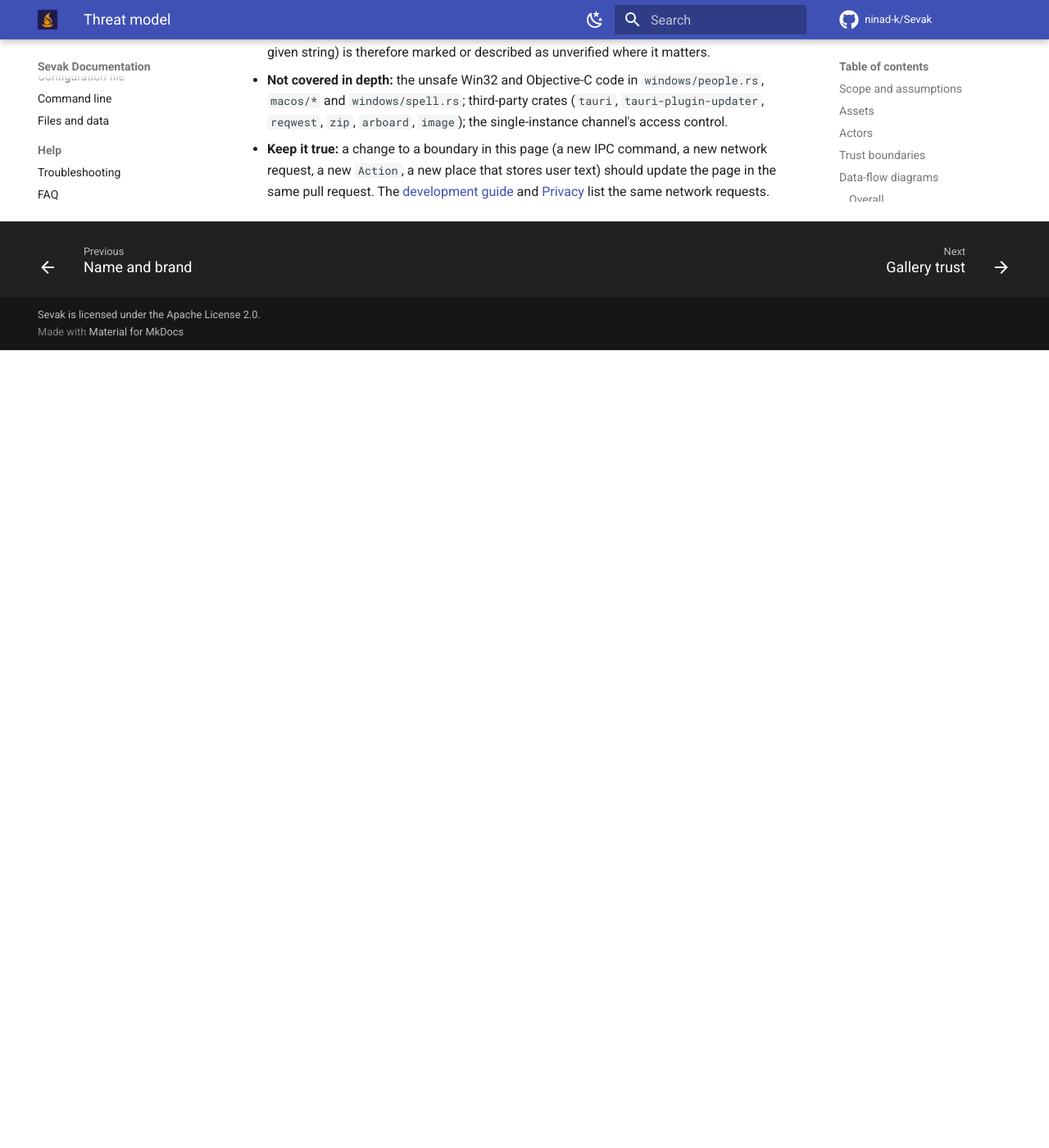
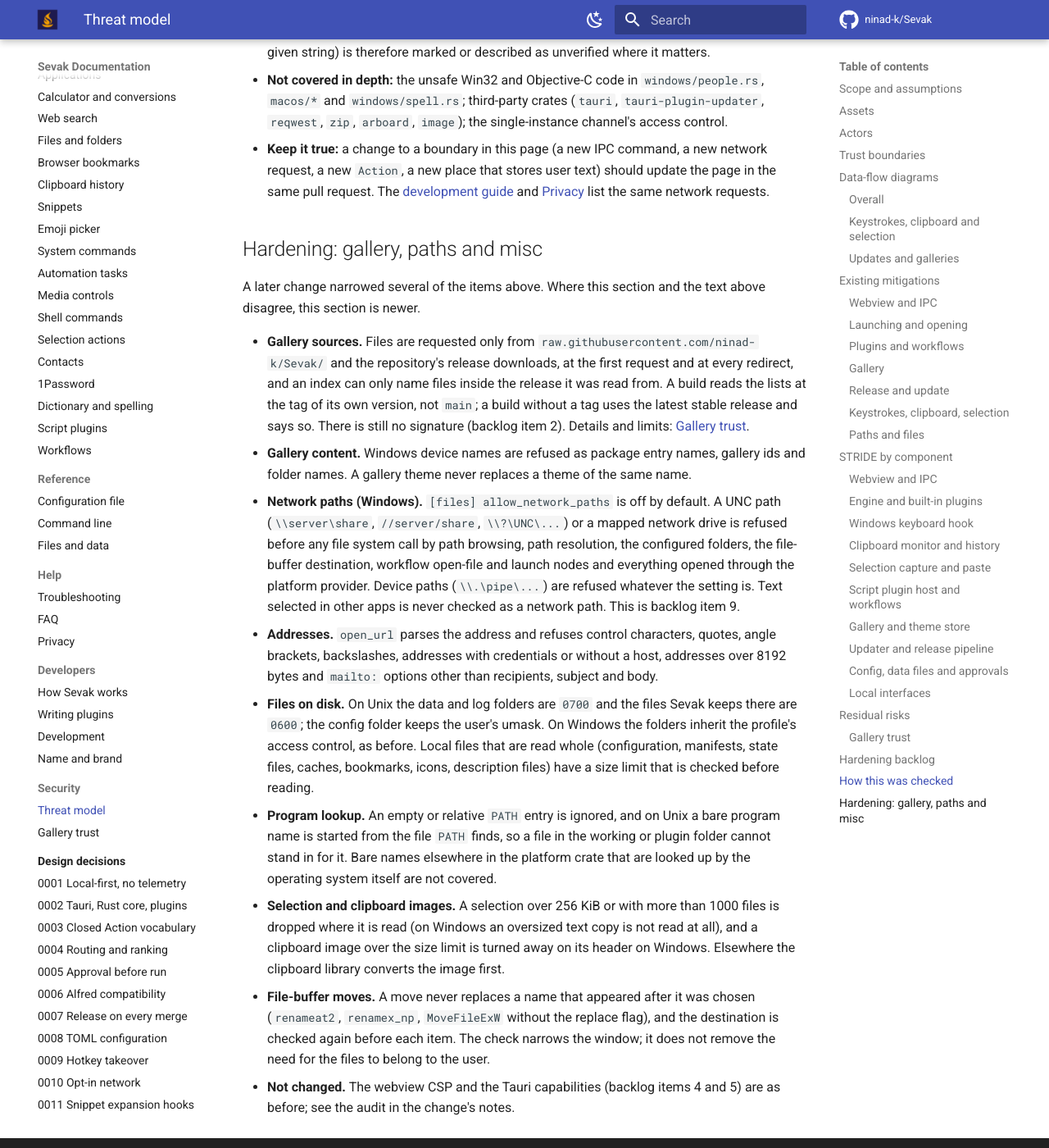
Before and after one commit to ninad-k/Sevak, an MkDocs documentation site: the page built from docs/security/threat-model.md, in a window 1280 px wide and 1400 px high, scrolled down 23682 px. Shown: the whole window at 82% size. Built offline with MkDocs 1.6.1 and Material for MkDocs 9.7.7, drawn with Linux system fonts in a browser that asks for light colours; comment, search, counter and statistics services are not loaded; before the commit the page ends 24109 px from its top, so only the background shows below that.

Commit message:
docs: describe the stricter address, path and file-size rules and add the hardening summary to the threat model
Notes on what open_url and the Open URL node accept, what the config, manifest
and workflow size limits are, the network share row in the file troubleshooting
table, and a short section at the end of the threat model that says which items
of the backlog were narrowed.

```diff
--- a/docs/plugins.md
+++ b/docs/plugins.md
@@ -853,7 +853,13 @@
 
 ### The `DeepLink` allow-list
 
-`open_url` accepts only `http(s):` and `mailto:` and must stay that way. Three
+`open_url` accepts only `http(s):` and `mailto:` and must stay that way. The
+address is parsed by `sevak_core::url_check::check_open_url` before it is handed
+to the system: `http(s)` needs a host and no user name or password;
+control characters, `"`, `<`, `>`, `\` and addresses over 8192 bytes are refused;
+spaces are percent-encoded; and `mailto:` takes a plain address list with only
+`subject`, `body`, `to`, `cc` and `bcc` options (no `attach`). The normalised
+form is what reaches ShellExecute, `open` or `xdg-open`. Three
 plugin features need one more scheme each, so instead of loosening `open_url`
 there is a closed type, `DeepLink`, that can only be built by constructors that
 validate every piece and build the whole URL themselves:
--- a/docs/security/threat-model.md
+++ b/docs/security/threat-model.md
@@ -444,3 +444,18 @@
   network request, a new `Action`, a new place that stores user text) should
   update the page in the same pull request. The [development guide](../development.md)
   and [Privacy](../privacy.md) list the same network requests.
+
+## Hardening: gallery, paths and misc
+
+A later change narrowed several of the items above. Where this section and the
+text above disagree, this section is newer.
+
+- **Gallery sources.** Files are requested only from `raw.githubusercontent.com/ninad-k/Sevak/` and the repository's release downloads, at the first request and at every redirect, and an index can only name files inside the release it was read from. A build reads the lists at the tag of its own version, not `main`; a build without a tag uses the latest stable release and says so. There is still no signature (backlog item 2). Details and limits: [Gallery trust](gallery-trust.md).
+- **Gallery content.** Windows device names are refused as package entry names, gallery ids and folder names. A gallery theme never replaces a theme of the same name.
+- **Network paths (Windows).** `[files] allow_network_paths` is off by default. A UNC path (`\\server\share`, `//server/share`, `\\?\UNC\...`) or a mapped network drive is refused before any file system call by path browsing, path resolution, the configured folders, the file-buffer destination, workflow open-file and launch nodes and everything opened through the platform provider. Device paths (`\\.\pipe\...`) are refused whatever the setting is. Text selected in other apps is never checked as a network path. This is backlog item 9.
+- **Addresses.** `open_url` parses the address and refuses control characters, quotes, angle brackets, backslashes, addresses with credentials or without a host, addresses over 8192 bytes and `mailto:` options other than recipients, subject and body.
+- **Files on disk.** On Unix the data and log folders are `0700` and the files Sevak keeps there are `0600`; the config folder keeps the user's umask. On Windows the folders inherit the profile's access control, as before. Local files that are read whole (configuration, manifests, state files, caches, bookmarks, icons, description files) have a size limit that is checked before reading.
+- **Program lookup.** An empty or relative `PATH` entry is ignored, and on Unix a bare program name is started from the file `PATH` finds, so a file in the working or plugin folder cannot stand in for it. Bare names elsewhere in the platform crate that are looked up by the operating system itself are not covered.
+- **Selection and clipboard images.** A selection over 256 KiB or with more than 1000 files is dropped where it is read (on Windows an oversized text copy is not read at all), and a clipboard image over the size limit is turned away on its header on Windows. Elsewhere the clipboard library converts the image first.
+- **File-buffer moves.** A move never replaces a name that appeared after it was chosen (`renameat2`, `renamex_np`, `MoveFileExW` without the replace flag), and the destination is checked again before each item. The check narrows the window; it does not remove the need for the files to belong to the user.
+- **Not changed.** The webview CSP and the Tauri capabilities (backlog items 4 and 5) are as before; see the audit in the change's notes.
--- a/docs/troubleshooting.md
+++ b/docs/troubleshooting.md
@@ -132,6 +132,7 @@
 | New or moved file | Reload the index |
 | Permissions | Ensure your user account can read that directory |
 | Index size | Reduce broad roots if you hit the 100,000-entry cap |
+| Network share (Windows) | A folder on another computer or a mapped network drive is skipped while [`allow_network_paths`](configuration.md#files) is off (the log says so) |
 
 `f` matches names in your indexed folders, not document contents. A file
 outside them, or a word that is only inside a document, needs `ff` or `in`
@@ -259,7 +260,7 @@
 
 **Hand-edited TOML files:**
 
-Check for syntax errors (unmatched quotes, missing brackets, typos in section names). If the file can't be read, Sevak starts with default settings (or, on **Reload index**, keeps the settings already in use) and writes the reason to the log. See [Files and data](files-and-data.md) for the config path and how to back it up.
+Check for syntax errors (unmatched quotes, missing brackets, typos in section names). A config file larger than 4 MiB is refused with a message naming the limit (the same goes for plugin manifests over 256 KiB and workflow files over 2 MiB); a real one is far smaller. If the file can't be read, Sevak starts with default settings (or, on **Reload index**, keeps the settings already in use) and writes the reason to the log. See [Files and data](files-and-data.md) for the config path and how to back it up.
 
 ## An update check fails
 
```
Also changed, not shown: docs/workflows.md (+1 -1 lines).
